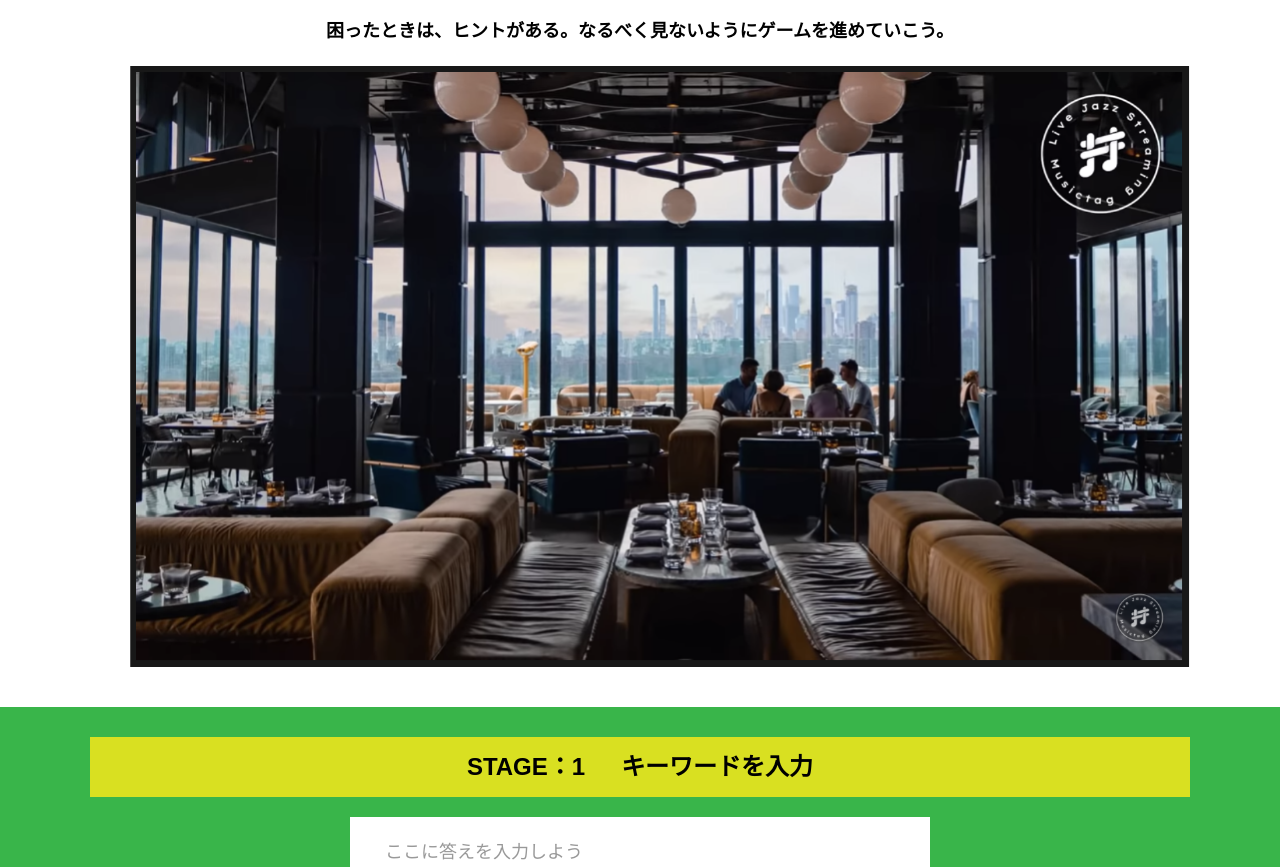
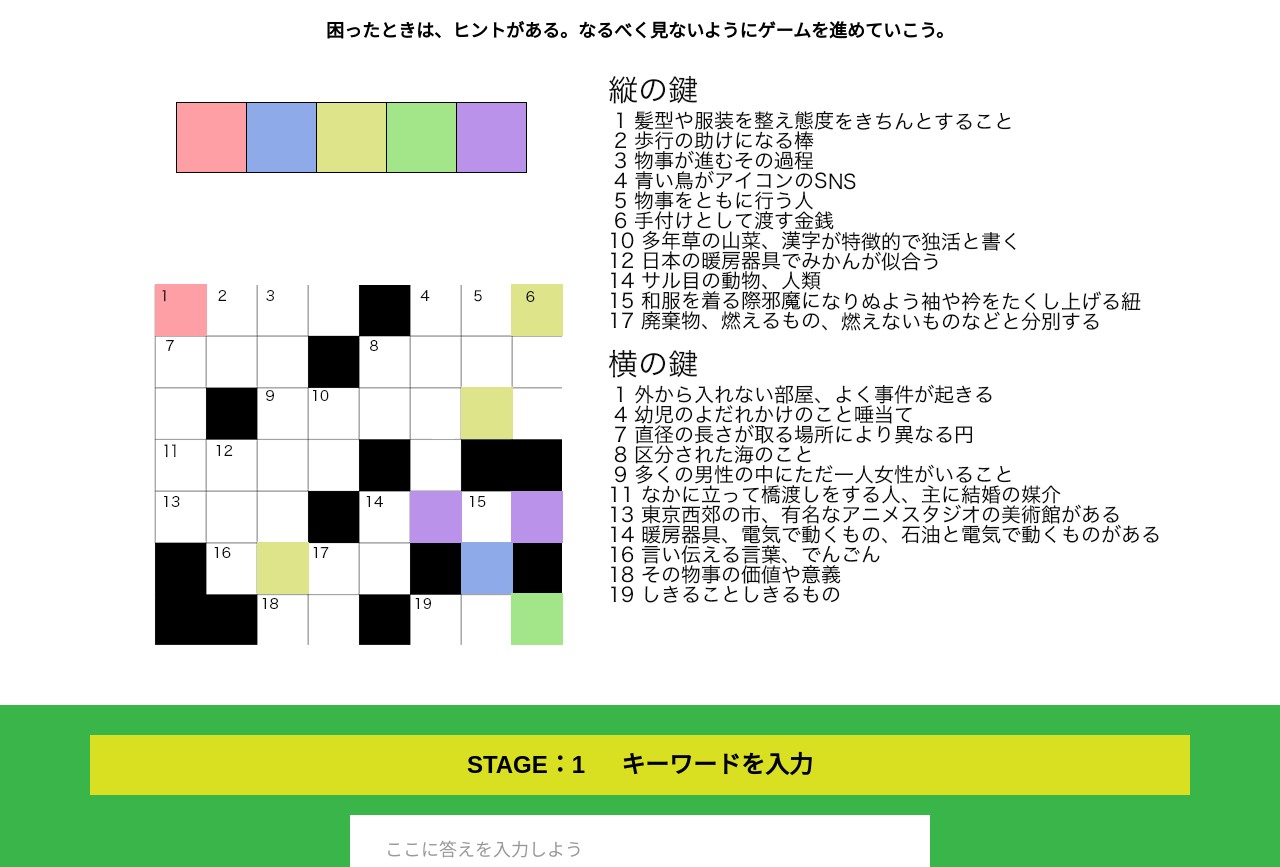
Before and after one commit to adcb123/alfa-ocha-10, a plain HTML site: page main.html in a window 1280 px wide. Shown: the part 515-1382 px from the top of the page. Drawn offline with nearby package versions, Linux system fonts and the light colour scheme.

Commit message:
Update main.html

```diff
--- a/main.html
+++ b/main.html
@@ -42,7 +42,7 @@
 
             <div class="container">
               <figure class="image__container">
-                <img src="assets/images/stage.png" alt="">
+                <img src="assets/images/謎解き1.png" alt="">
               </figure>
 
  <!--  YouTube貼り付け
@@ -205,7 +205,7 @@ Youtube貼り付けここまで -->
               どうやら、廃棄にかかる費用がかかりすぎて小学校の運営が厳しくなったようだ。。<br>
               これらを解決するための最後の謎を解いていこう！</p>
             <figure class="image__container">
-              <img src="assets/images/stage.png" alt="">
+              <img src="assets/images/謎解き3.png" alt="">
             </figure>
           </div>
         </section>
```
